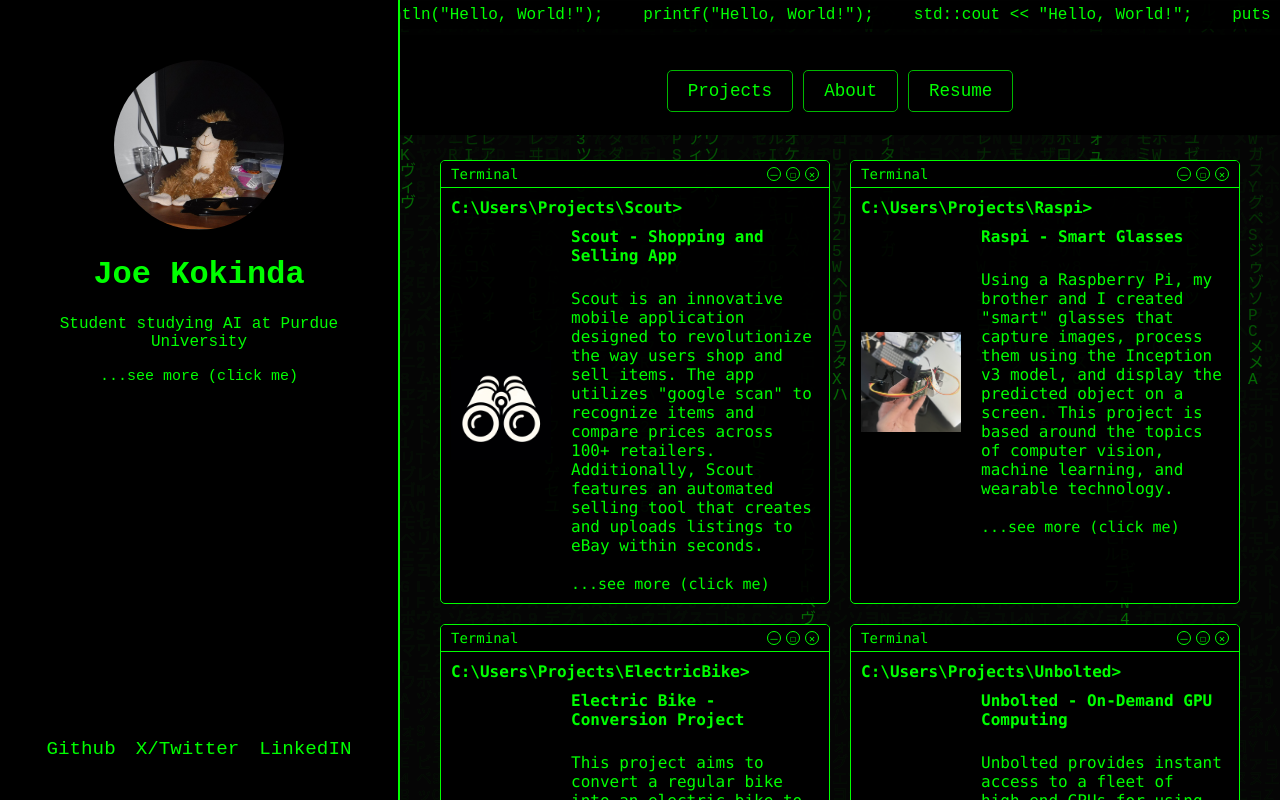
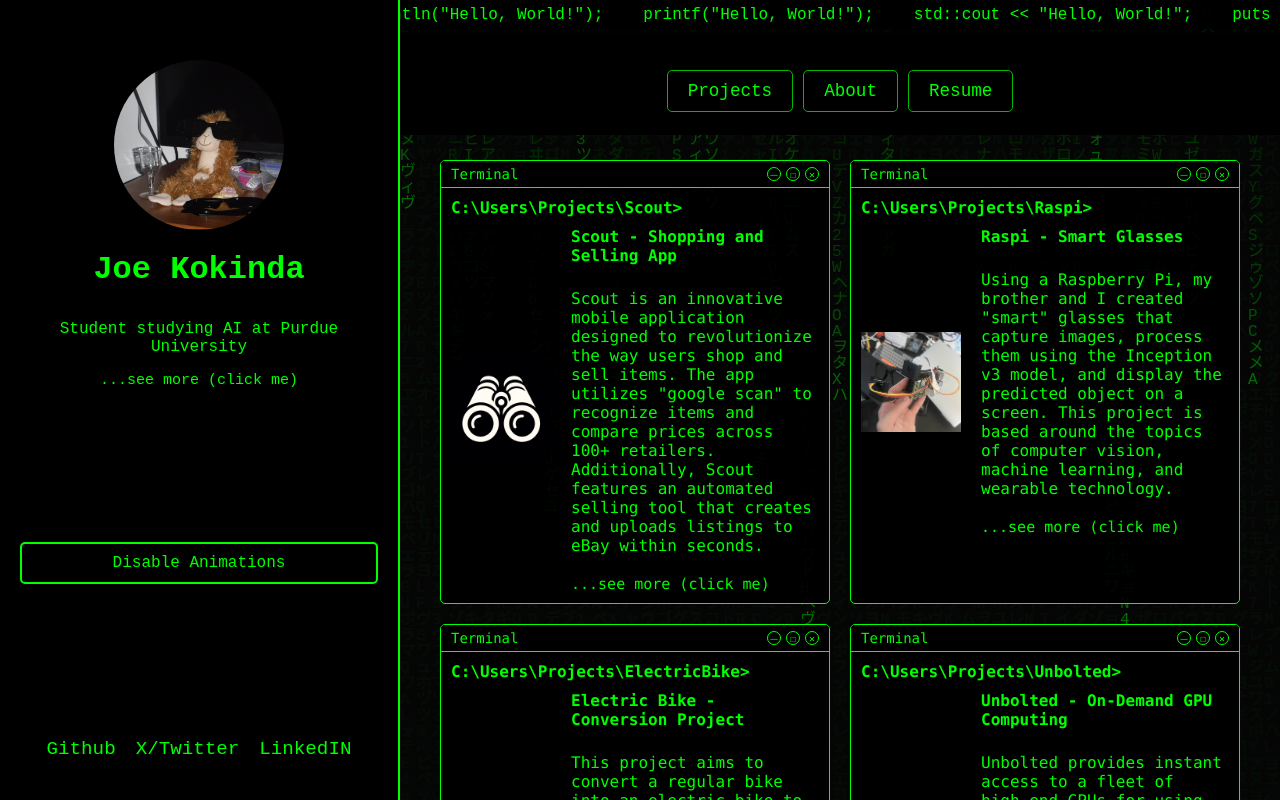
Before and after one commit to sp3ked/jkokweb, a React (Create React App) app: page / in a window 1280 px wide. Built offline with nearby package versions, Linux system fonts and the light colour scheme.

Commit message:
diable animations button

```diff
--- a/src/App.css
+++ b/src/App.css
@@ -131,3 +131,36 @@ html {
   scrollbar-width: thin; /* "auto" or "thin" */
   scrollbar-color: #00ff00 #000000; /* scroll thumb and track */
 }
+
+/* ... (your existing styles remain the same) */
+
+.projectGrid,
+.about-container,
+.resume-container {
+  transition: background-color 0.5s ease, color 0.5s ease;
+}
+
+.animations-disabled {
+  background-color: black !important;
+  color: white !important;
+}
+
+.animations-disabled a,
+.animations-disabled .seemore,
+.animations-disabled .underline-link,
+.animations-disabled .download-link {
+  color: #00ff00 !important;
+}
+
+.animations-disabled .terminalBox {
+  background-color: #111 !important;
+  border-color: #00ff00 !important;
+}
+
+.animations-disabled .terminalHeader {
+  background-color: #222 !important;
+}
+
+.animations-disabled .terminalContent {
+  color: #00ff00 !important;
+}
--- a/src/App.js
+++ b/src/App.js
@@ -1,4 +1,5 @@
 import React, { useEffect, useState } from "react";
+import { BrowserRouter as Router, Routes, Route } from "react-router-dom";
 import "./App.css";
 import Navbar from "./Pages/navbar";
 import Projects from "./Pages/projects";
@@ -11,12 +12,15 @@ import Raspi from "./Pages/raspi";
 import Langnav from "./Pages/langnav";
 import EletricBike from "./Pages/bike";
 import Unbolted from "./Pages/unbolted";
-import { BrowserRouter as Router, Routes, Route } from "react-router-dom";
+import { AnimationProvider, useAnimationContext } from "./Pages/animationContext";
 
 function App() {
   const [isMobile, setIsMobile] = useState(window.innerWidth <= 576);
+  const { isAnimationDisabled } = useAnimationContext();
 
   useEffect(() => {
+    if (isAnimationDisabled) return;
+
     // Matrix canvas animation logic
     const canvas = document.getElementById("matrix-canvas");
     const ctx = canvas.getContext("2d");
@@ -24,8 +28,7 @@ function App() {
     canvas.width = window.innerWidth;
     canvas.height = window.innerHeight;
 
-    const katakana =
-      "アァカサタナハマヤャラワガザダバパイィキシチニヒミリヰギジヂビピウゥクスツヌフムユュルグズブヅプエェケセテネヘメレヱゲゼデベペオォコソトノホモヨョロヲゴゾドボポヴッン";
+    const katakana = "アァカサタナハマヤャラワガザダバパイィキシチニヒミリヰギジヂビピウゥクスツヌフムユュルグズブヅプエェケセテネヘメレヱゲゼデベペオォコソトノホモヨョロヲゴゾドボポヴッン";
     const latin = "ABCDEFGHIJKLMNOPQRSTUVWXYZ";
     const nums = "0123456789";
 
@@ -48,9 +51,7 @@ function App() {
       ctx.font = fontSize + "px monospace";
 
       for (let i = 0; i < rainDrops.length; i++) {
-        const text = alphabet.charAt(
-          Math.floor(Math.random() * alphabet.length),
-        );
+        const text = alphabet.charAt(Math.floor(Math.random() * alphabet.length));
         ctx.fillText(text, i * fontSize, rainDrops[i] * fontSize);
 
         if (rainDrops[i] * fontSize > canvas.height && Math.random() > 0.975) {
@@ -74,13 +75,14 @@ function App() {
       clearInterval(interval);
       window.removeEventListener("resize", handleResize);
     };
-  }, []);
+  }, [isAnimationDisabled]);
 
   return (
     <Router>
+      <div className={`app-wrapper ${isAnimationDisabled ? 'animations-disabled' : ''}`}>
         <canvas
           id="matrix-canvas"
-        style={{ position: "fixed", top: 0, left: 0, zIndex: -1 }}
+          style={{ position: "fixed", top: 0, left: 0, zIndex: -1, display: isAnimationDisabled ? 'none' : 'block' }}
         ></canvas>
         <div className={`container ${isMobile ? "mobile" : ""}`}>
           {!isMobile && (
@@ -114,8 +116,17 @@ function App() {
             </Routes>
           </div>
         </div>
+      </div>
     </Router>
   );
 }
 
-export default App;
+function AppWrapper() {
+  return (
+    <AnimationProvider>
+      <App />
+    </AnimationProvider>
+  );
+}
+
+export default AppWrapper;
--- /dev/null
+++ b/src/Pages/animationContext.jsx
@@ -0,0 +1,26 @@
+import React, { createContext, useContext, useState, useEffect } from 'react';
+
+const AnimationContext = createContext();
+
+export const useAnimationContext = () => useContext(AnimationContext);
+
+export const AnimationProvider = ({ children }) => {
+  const [isAnimationDisabled, setIsAnimationDisabled] = useState(() => {
+    const saved = localStorage.getItem('isAnimationDisabled');
+    return saved !== null ? JSON.parse(saved) : false;
+  });
+
+  useEffect(() => {
+    localStorage.setItem('isAnimationDisabled', JSON.stringify(isAnimationDisabled));
+  }, [isAnimationDisabled]);
+
+  const toggleAnimation = () => {
+    setIsAnimationDisabled(prev => !prev);
+  };
+
+  return (
+    <AnimationContext.Provider value={{ isAnimationDisabled, toggleAnimation }}>
+      {children}
+    </AnimationContext.Provider>
+  );
+};
--- a/src/Pages/leftnav.css
+++ b/src/Pages/leftnav.css
@@ -140,3 +140,28 @@
     }
   }
 }
+
+
+.top-content {
+  display: flex;
+  flex-direction: column;
+  align-items: center;
+
+}
+
+.animation-toggle {
+  cursor: pointer;
+  background: none;
+  border: 2px solid #00ff00;
+  border-radius: 5px;
+  color: #00ff00;
+  font: inherit;
+  padding: 10px 20px;
+  margin: 20px 0;
+
+  transition: background-color 0.3s, color 0.3s;
+}
+
+.animation-toggle:hover {
+  text-decoration: underline;
+}
--- a/src/Pages/leftnav.jsx
+++ b/src/Pages/leftnav.jsx
@@ -1,11 +1,14 @@
 import React from "react";
 import "./leftnav.css";
 import profilePic from "../images/pfp.png";
+import { useAnimationContext } from '../Pages/animationContext';
 
 function LeftNav() {
+  const { isAnimationDisabled, toggleAnimation } = useAnimationContext();
+
   return (
     <div className="Profile">
-      <div>
+      <div className="top-content">
         <div className="circular--landscape">
           <img src={profilePic} alt="Profile" className="profile-pic" />
         </div>
@@ -15,6 +18,9 @@ function LeftNav() {
           ...see more (click me)
         </a>
       </div>
+      <button onClick={toggleAnimation} className="animation-toggle">
+        {isAnimationDisabled ? 'Enable Animations' : 'Disable Animations'}
+      </button>
       <div className="links">
         <a
           href="https://github.com/sp3ked"
```
Lines whose indentation alone changed are shown as unchanged.
